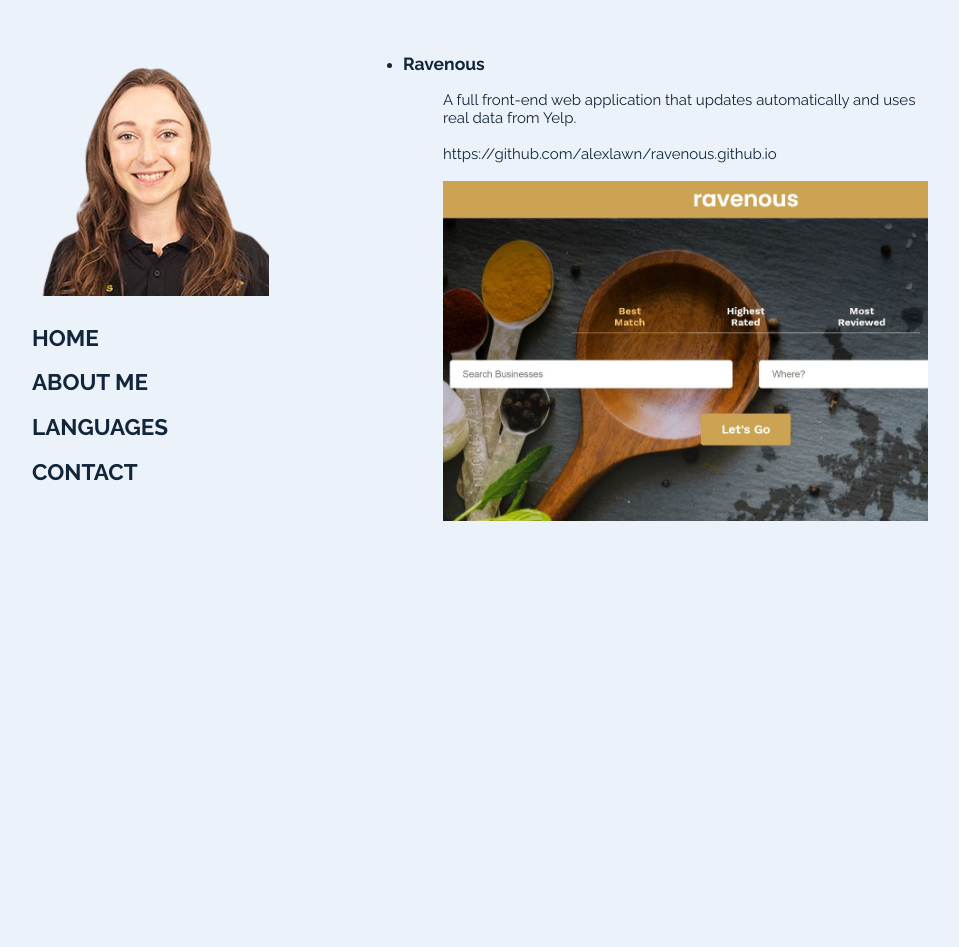
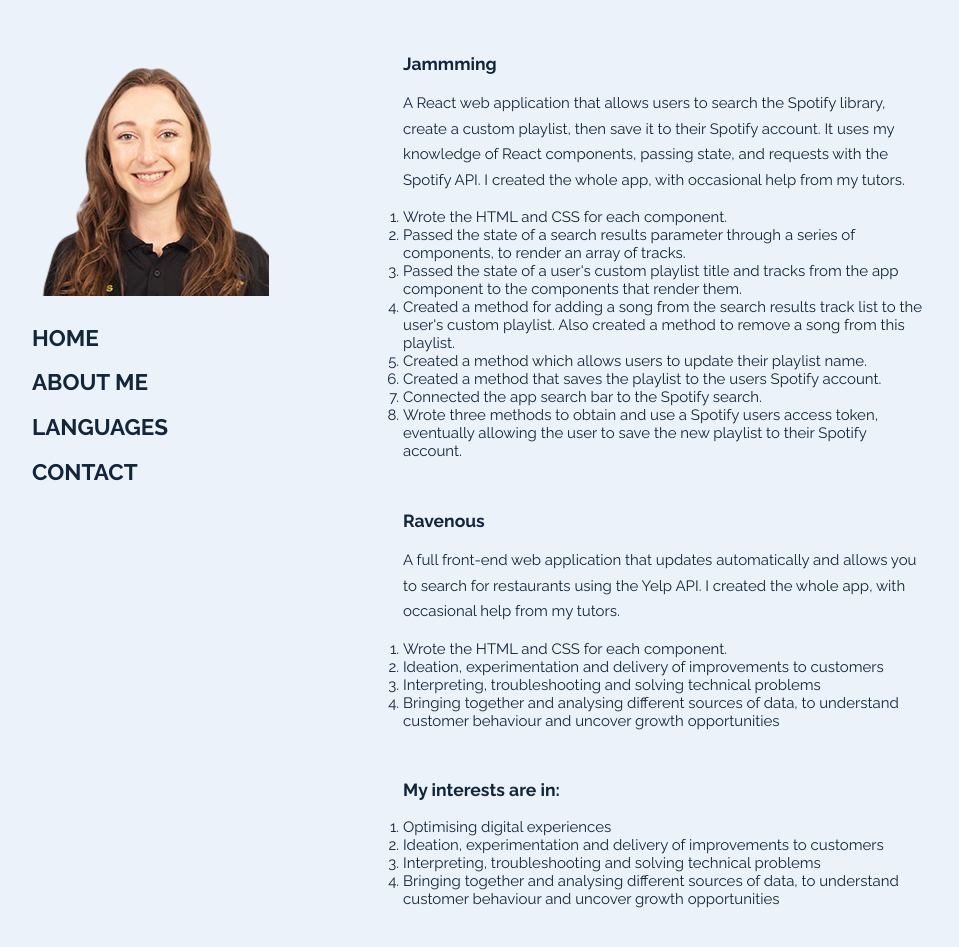
Before and after one commit to alexlawn/alexlawn-alexlawn.github.io, a plain HTML site: page Projects.html in a window 1280 px wide. Shown: the part 133-1080 px from the top of the page, without its empty margins (88-1047 px from the left). Before the commit the page ends 958 px from the top, so only its background shows below. Drawn offline with Linux system fonts and the light colour scheme.

Commit message:
updating all of the contact sections

```diff
--- a/Projects.html
+++ b/Projects.html
@@ -47,9 +47,9 @@
                 <h2>CONTACT</h2>
                 </summary>
                 <ul>
-                    <li>alexlawn333@gmail.com</li>
-                    <li>https://github.com/alexlawn</li>
-                    <li>LinkedIn: in the making...</li>
+                  <a href="mailto:alexlawn333@gmail.com">Send Email</a>
+                  <a href="https://github.com/alexlawn">GitHub</a>
+                  <a href="https://www.linkedin.com/in/alex-lawn">LinkedIn</a>
                 </ul>
             </details>
         </div>
@@ -57,14 +57,36 @@
         </div>
 
         <div id="projectsInfo">
-                <ul>
-                    <li><h3>Ravenous</h3></li>
-                        <dd>A full front-end web application that updates automatically and uses real data from Yelp.</dd>
-                        <br>
-                        <dd>https://github.com/alexlawn/ravenous.github.io</dd>
-                        <br>
-                        <dd><img id="ravenousImg" src="ravenous.JPG" alt="ravenous web app image"></dd>
-                </ul>
+          <h3 id="jammming">Jammming</h3>
+          <p>A React web application that allows users to search the Spotify library, create a custom playlist, then save it to their Spotify account. It uses my knowledge of React components, passing state, and requests with the Spotify API. I created the whole app, with occasional help from my tutors.</p>
+          <ol>
+            <li>Wrote the HTML and CSS for each component.</li>
+            <li>Passed the state of a search results parameter through a series of components, to render an array of tracks.</li>
+            <li>Passed the state of a user's custom playlist title and tracks from the app component to the components that render them.</li>
+            <li>Created a method for adding a song from the search results track list to the user's custom playlist. Also created a method to remove a song from this playlist.</li>
+            <li>Created a method which allows users to update their playlist name.</li>
+            <li>Created a method that saves the playlist to the users Spotify account.</li>
+            <li>Connected the app search bar to the Spotify search.</li>
+            <li>Wrote three methods to obtain and use a Spotify users access token, eventually allowing the user to save the new playlist to their Spotify account.</li>
+          </ol>
+          <!--<img id="ravenousImg" src="ravenous.JPG" alt="ravenous web app image">-->
+          <br>
+          <h3 id="ravenous">Ravenous</h3>
+          <p>A full front-end web application that updates automatically and allows you to search for restaurants using the Yelp API. I created the whole app, with occasional help from my tutors.</p>
+          <ol>
+            <li>Wrote the HTML and CSS for each component.</li>
+            <li>Ideation, experimentation and delivery of improvements to customers</li>
+            <li>Interpreting, troubleshooting and solving technical problems</li>
+            <li>Bringing together and analysing different sources of data, to understand customer behaviour and uncover growth opportunities</li>
+          </ol>
+          <br>
+          <h3 id="interests">My interests are in:</h3>
+          <ol>
+            <li>Optimising digital experiences</li>
+            <li>Ideation, experimentation and delivery of improvements to customers</li>
+            <li>Interpreting, troubleshooting and solving technical problems</li>
+            <li>Bringing together and analysing different sources of data, to understand customer behaviour and uncover growth opportunities</li>
+          </ol>
         </div>
 
     <script src="script.js" type="text/javascript"></script>
```
Also changed, not shown: Languages.html (+4 -4 lines), index.html (+3 -3 lines).
